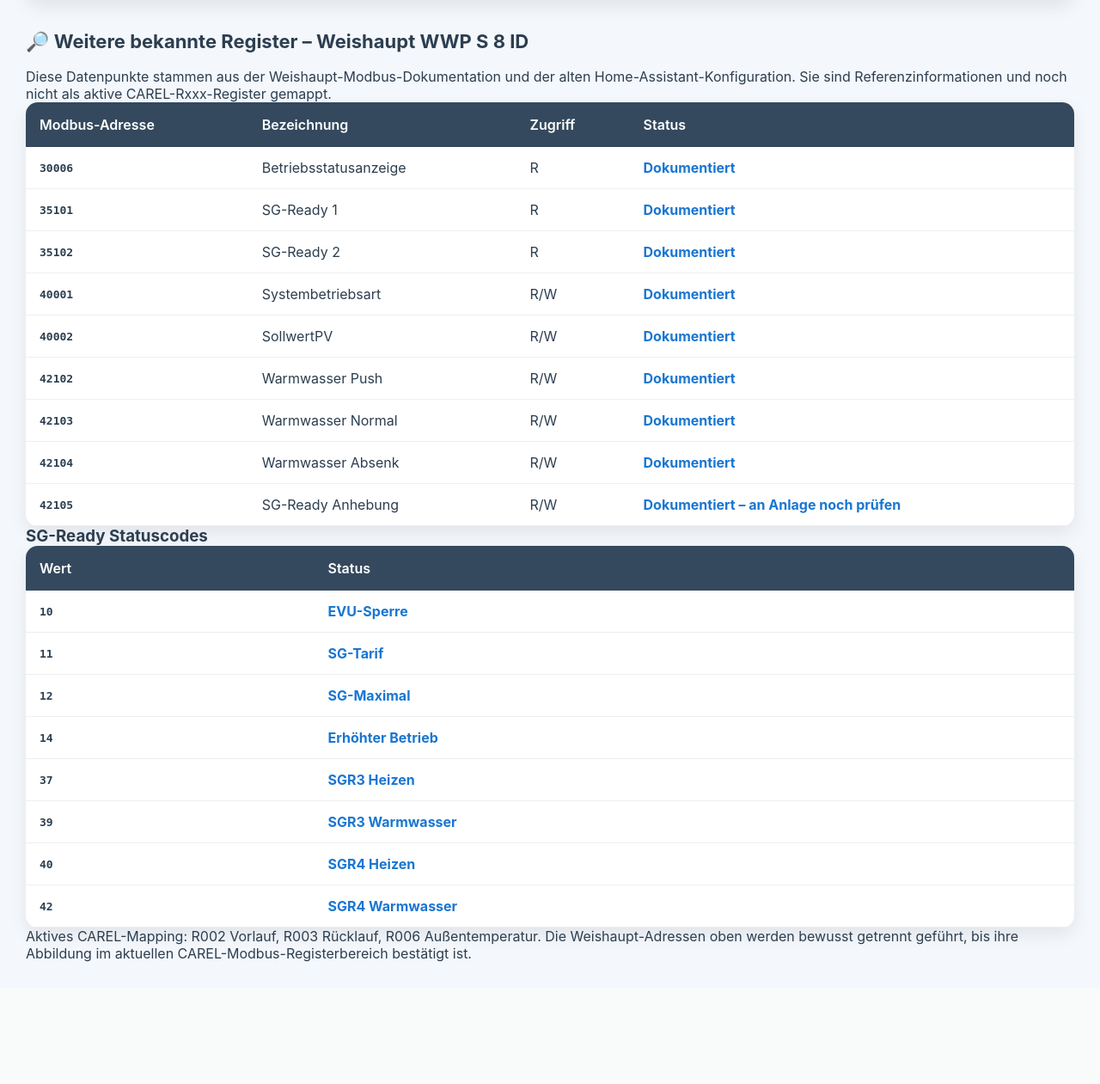
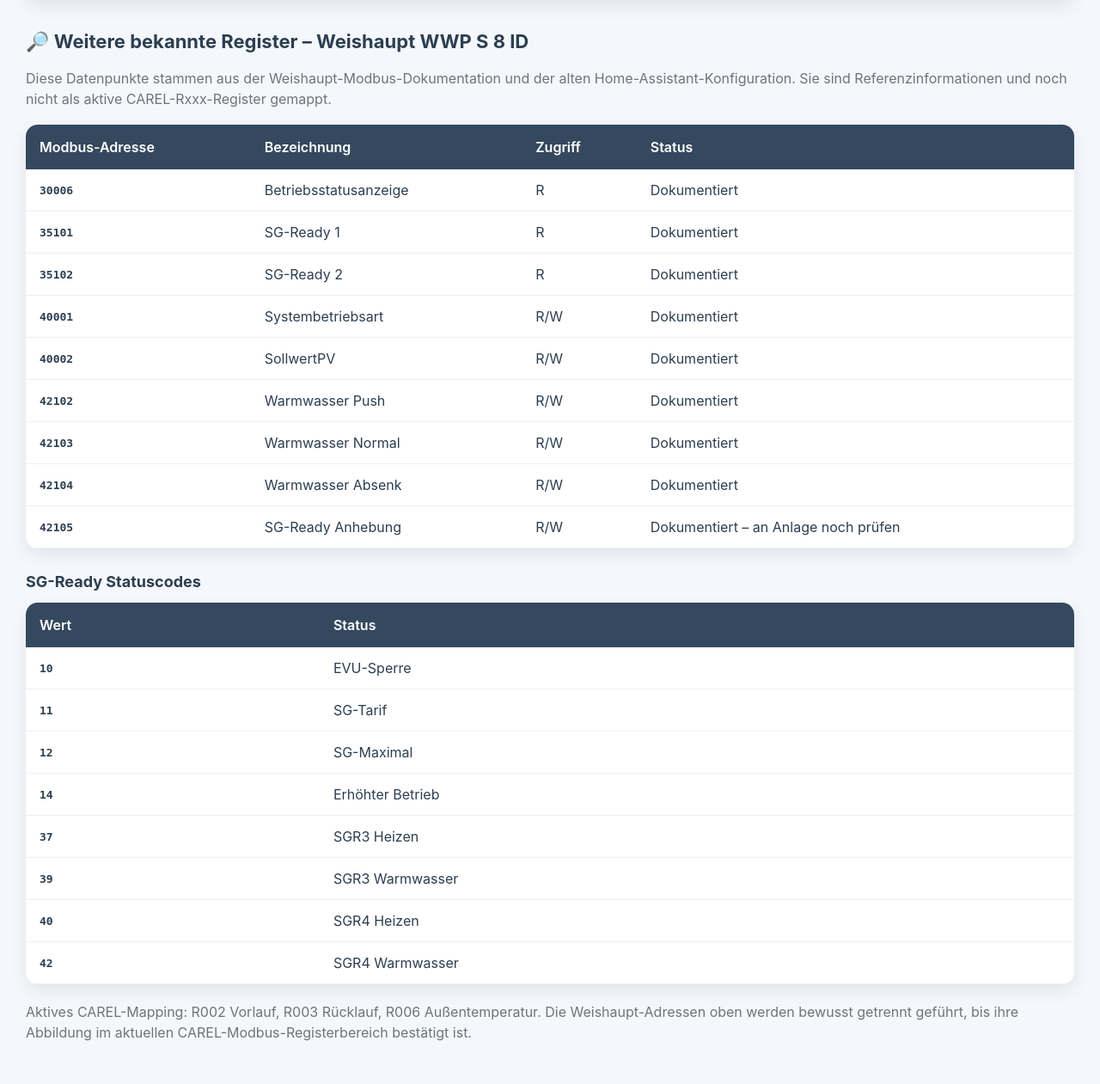
Before and after one commit to benjaminschmal/Carel-monitor, a FastAPI app: page / in a window 1280 px wide. Shown: the part 308-1569 px from the top of the page at 86% size. Before the commit the page ends 1427 px from the top, so only its background shows below. Run offline with FastAPI, Linux system fonts and the light colour scheme; data that the repository does not hold is empty.

Commit message:
style: format Weishaupt register reference tables

```diff
--- a/static/style.css
+++ b/static/style.css
@@ -5,241 +5,163 @@
 }
 
 body {
-
     background: #f4f7fb;
-
     color: #2c3e50;
-
-    font-family: -apple-system,
-                 BlinkMacSystemFont,
-                 "Segoe UI",
-                 Roboto,
-                 Arial,
-                 sans-serif;
-
+    font-family: -apple-system, BlinkMacSystemFont, "Segoe UI", Roboto, Arial, sans-serif;
 }
 
 .container {
-
     max-width: 1400px;
-
     margin: 0 auto;
-
     padding: 30px;
-
 }
 
 header {
-
     display: flex;
-
     justify-content: space-between;
-
     align-items: center;
-
     margin-bottom: 35px;
-
 }
 
 h1 {
-
     font-size: 34px;
-
     font-weight: 700;
-
     margin-bottom: 8px;
-
 }
 
 h2 {
+    margin-bottom: 18px;
+    margin-top: 35px;
+    font-size: 22px;
+}
 
-    margin-bottom: 18px;
-
-    margin-top: 35px;
-
-    font-size: 22px;
-
+h3 {
+    margin: 28px 0 14px;
+    font-size: 18px;
 }
 
 #status {
+    color: #6c757d;
+    font-size: 15px;
+}
 
+.section-note {
+    margin: 0 0 18px;
     color: #6c757d;
-
-    font-size: 15px;
-
+    line-height: 1.5;
 }
 
 #favorites {
-
     display: grid;
-
     grid-template-columns: repeat(auto-fit, minmax(250px, 1fr));
-
     gap: 20px;
-
 }
 
-/* ------------------ */
-/* Dashboard Cards    */
-/* ------------------ */
-
 .card {
-
     background: white;
-
     border-radius: 16px;
-
     padding: 22px;
-
     box-shadow: 0 8px 20px rgba(0,0,0,.08);
-
     border-left: 5px solid #1976d2;
-
     transition: all .2s ease;
-
 }
 
 .card:hover {
-
     transform: translateY(-3px);
-
     box-shadow: 0 14px 30px rgba(0,0,0,.12);
-
 }
 
 .card-title {
-
     color: #6c757d;
-
     font-size: 16px;
-
     margin-bottom: 15px;
-
 }
 
 .card-value {
+    font-size: 42px;
+    font-weight: bold;
+    color: #1976d2;
+    line-height: 1;
+}
 
-    font-size: 42px;
-
-    font-weight: bold;
-
-    color: #1976d2;
-
-    line-height: 1;
-
+.card-unit {
+    margin-top: 6px;
+    font-size: 18px;
+    color: #666;
 }
 
 .card-register {
-
     margin-top: 18px;
-
     color: #9aa0a6;
-
     font-size: 13px;
-
 }
 
-/* ------------------ */
-/* Tabelle            */
-/* ------------------ */
-
 table {
-
     width: 100%;
-
     border-collapse: collapse;
-
     background: white;
-
     border-radius: 14px;
-
     overflow: hidden;
-
     box-shadow: 0 8px 20px rgba(0,0,0,.08);
-
 }
 
 thead {
-
     background: #34495e;
-
     color: white;
-
 }
 
 th {
-
     padding: 16px;
-
     text-align: left;
-
     font-weight: 600;
-
 }
 
 td {
-
     padding: 14px 16px;
-
     border-bottom: 1px solid #eceff1;
-
 }
 
 tbody tr {
-
     transition: background .15s;
-
 }
 
 tbody tr:hover {
-
     background: #f6faff;
-
 }
 
-/* Register-Spalte */
-
 td:first-child {
-
     font-family: monospace;
-
     font-weight: bold;
-
 }
 
-/* Wert */
-
 td:last-child {
-
     font-weight: bold;
-
     color: #1976d2;
-
 }
 
-/* Responsive */
+.reference-table {
+    margin-bottom: 20px;
+}
+
+.reference-table td:last-child {
+    color: #2c3e50;
+    font-weight: normal;
+}
 
 @media (max-width: 800px) {
-
     .container {
-
         padding: 15px;
-
     }
 
     .card-value {
-
         font-size: 30px;
-
     }
 
-    .card-unit {
+    .reference-table {
+        font-size: 14px;
+    }
 
-        margin-top: 6px;
-
-        font-size: 18px;
-
-        color: #666;
-
+    th, td {
+        padding: 10px;
     }
 }
```
